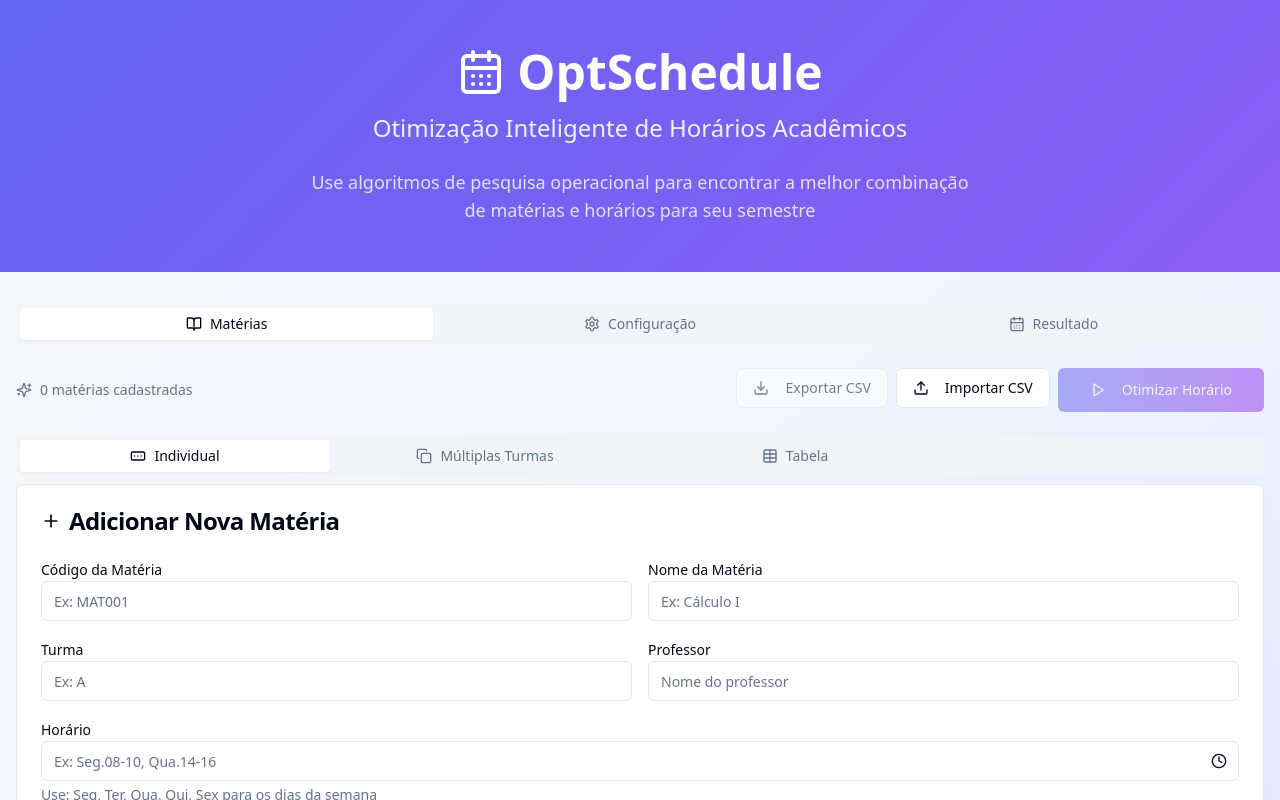
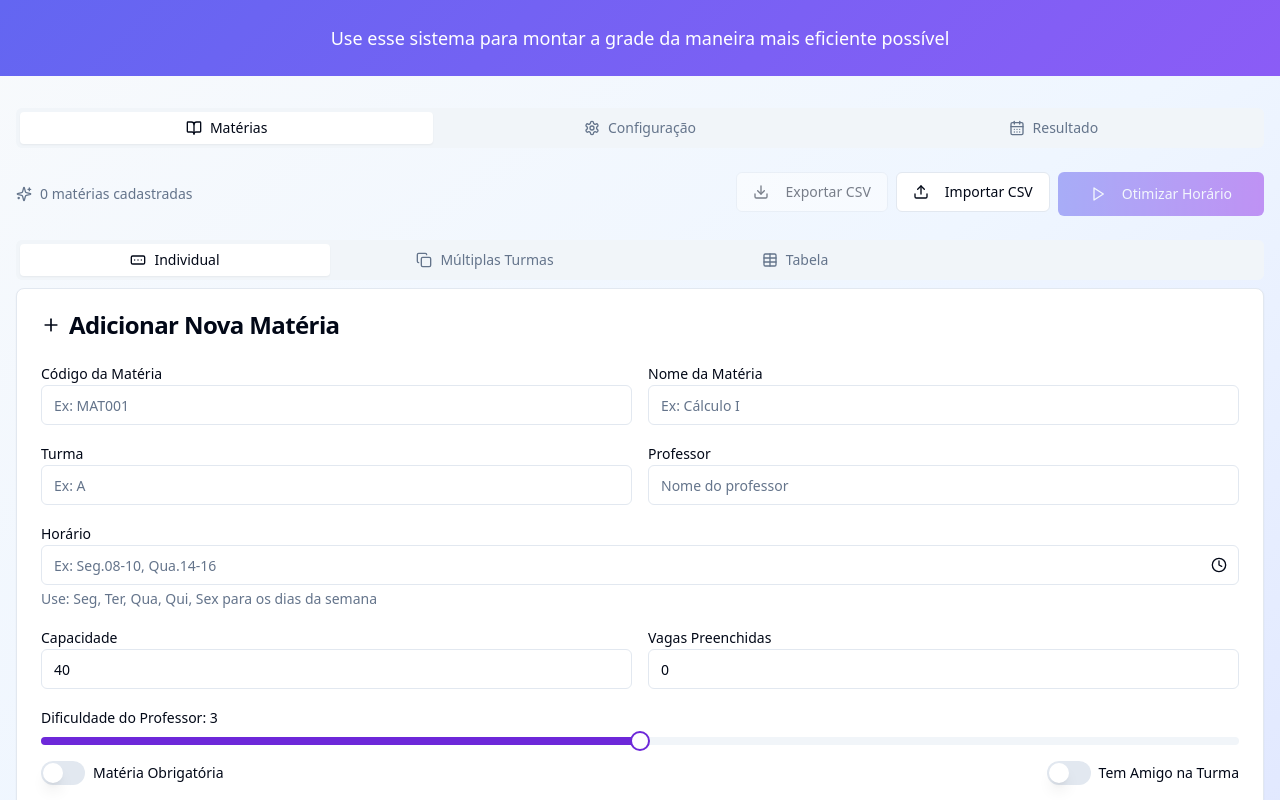
Before and after one commit to thiagopirolla/horario-perfecto-planner-33, a React (Vite) app: page / in a window 1280 px wide. Shown: the top 800 px of the page. Built offline with nearby package versions, Linux system fonts and the light colour scheme.

Commit message:
Refactor: Improve header appearance
Reduce header size and change the text to a more concise description.

```diff
--- a/src/pages/Index.tsx
+++ b/src/pages/Index.tsx
@@ -1,3 +1,4 @@
+
 import React, { useState } from 'react';
 import { Tabs, TabsContent, TabsList, TabsTrigger } from '@/components/ui/tabs';
 import { Button } from '@/components/ui/button';
@@ -76,19 +77,11 @@ const Index = () => {
   return (
     <div className="min-h-screen bg-gradient-to-br from-slate-50 via-blue-50 to-indigo-100">
       {/* Header */}
-      <div className="gradient-bg text-white py-12">
+      <div className="gradient-bg text-white py-6">
         <div className="container mx-auto px-4">
-          <div className="text-center animate-fade-in">
-            <div className="flex items-center justify-center gap-3 mb-4">
-              <CalendarDays className="w-12 h-12" />
-              <h1 className="text-4xl md:text-5xl font-bold">OptSchedule</h1>
-            </div>
-            <p className="text-xl md:text-2xl mb-6 opacity-90">
-              Otimização Inteligente de Horários Acadêmicos
-            </p>
-            <p className="text-lg opacity-80 max-w-2xl mx-auto">
-              Use algoritmos de pesquisa operacional para encontrar a melhor combinação
-              de matérias e horários para seu semestre
+          <div className="text-center">
+            <p className="text-lg">
+              Use esse sistema para montar a grade da maneira mais eficiente possível
             </p>
           </div>
         </div>
```
